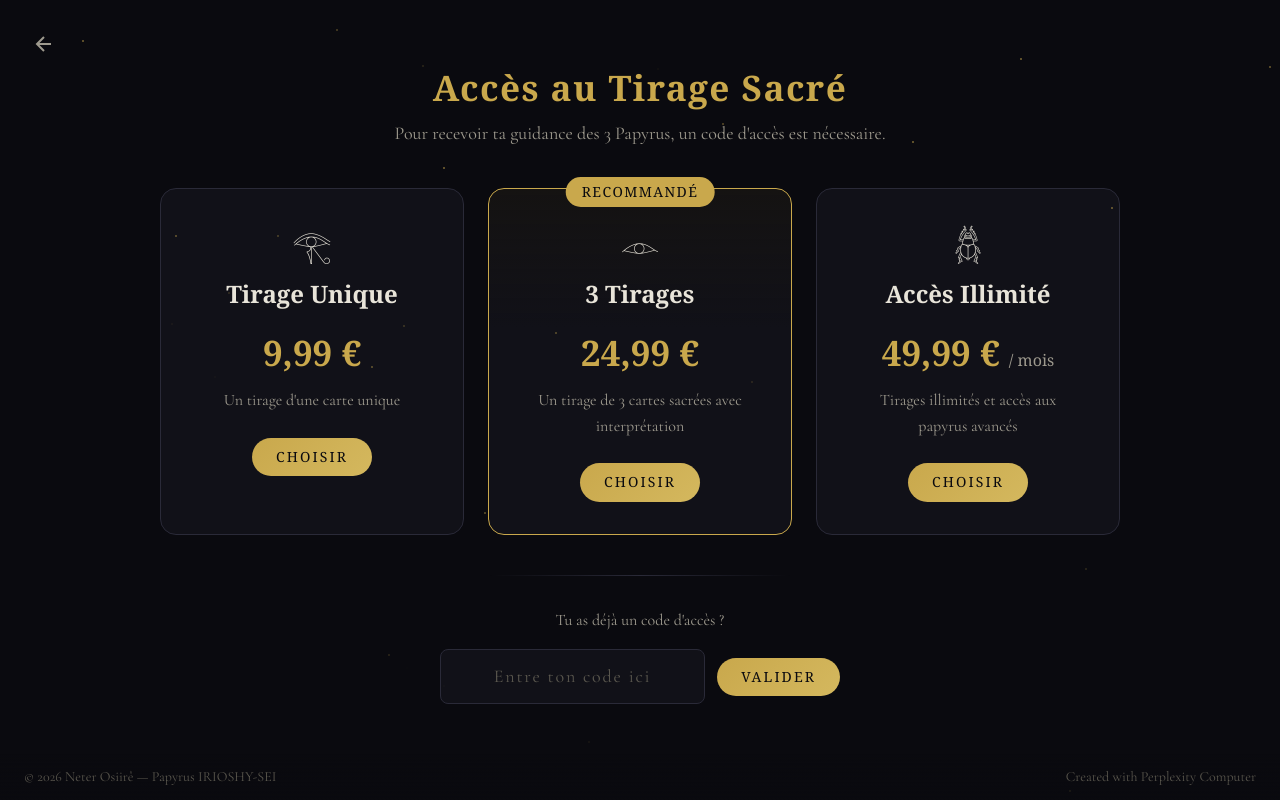
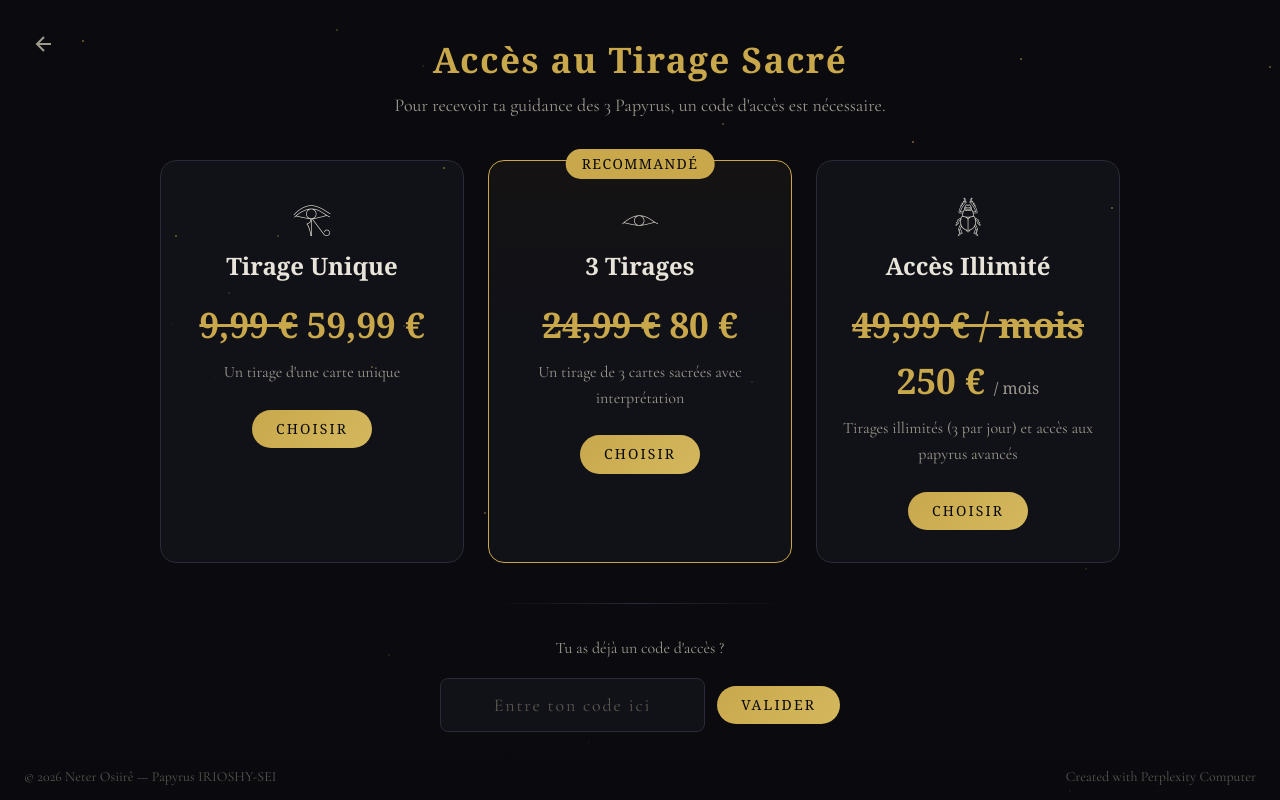
Before and after one commit to neterosiire-rgb/papyrus-irioshy-sei, a plain HTML site: page index.html in a window 1280 px wide. Both pictures are taken after a click on the button "ENTRER DANS L'ORACLE". Drawn offline with nearby package versions, Linux system fonts and the light colour scheme; a web font is replaced by a local one.

Commit message:
Mise à jour des tarifs et texte d'introduction - Nouveaux prix 2026

```diff
--- a/index.html
+++ b/index.html
@@ -60,9 +60,9 @@
       <p class="subtitle">Oracle Divinatoire Sacré</p>
       <p class="subtitle-desc">Tirage des 3 Papyrus — Passé, Présent, Futur</p>
       <p class="welcome-text">
-        Ici, le mystère est la loi. Ce ne sont pas seulement toi qui choisis les papyrus :
-        ce sont aussi les papyrus qui te choisissent.<br>
-        Fais confiance à ton ressenti et laisse-toi guider.
+        Découvre ta guidance sacrée à travers les Papyrus IRIOSHY-SEI.<br><br>             <strong>Nos Tarifs :</strong><br>             📜 Tirage Unique — <s>9,99 €</s> <strong>59,99 €</strong><br>             📜 3 Tirages (Recommandé) — <s>24,99 €</s> <strong>80 €</strong><br>             📜 Accès Illimité — <s>49,99 € / mois</s> <strong>250 € / mois</strong><br>             <em>Tirages illimités (3 par jour)</em>
+
+
       </p>
       <p class="author-credit">Par Neter Osiirê</p>
       <button class="btn-sacred" id="btn-start" aria-label="Commencer le tirage">
@@ -87,7 +87,7 @@
             <span class="access-icon">𓂀</span>
             <h3>Tirage Unique</h3>
           </div>
-          <p class="access-price">9,99 €</p>
+          <p class="access-price"><s>9,99 €</s> 59,99 €</p>
           <p class="access-detail">Un tirage d'une carte unique</p>
           <button class="btn-sacred btn-small" data-plan="single">Choisir</button>
         </div>
@@ -98,7 +98,7 @@
             <span class="access-icon">𓁹</span>
             <h3>3 Tirages</h3>
           </div>
-          <p class="access-price">24,99 €</p>
+          <p class="access-price"><s>24,99 €</s> 80 €</p>
           <p class="access-detail">Un tirage de 3 cartes sacrées avec interprétation</p>
           <button class="btn-sacred btn-small" data-plan="triple">Choisir</button>
         </div>
@@ -108,8 +108,8 @@
             <span class="access-icon">𓆣</span>
             <h3>Accès Illimité</h3>
           </div>
-          <p class="access-price">49,99 € <span class="price-period">/ mois</span></p>
-          <p class="access-detail">Tirages illimités et accès aux papyrus avancés</p>
+          <p class="access-price"><s>49,99 € / mois</s> 250 € <span class="price-period">/ mois</span></p>
+          <p class="access-detail">Tirages illimités (3 par jour) et accès aux papyrus avancés</p>
           <button class="btn-sacred btn-small" data-plan="unlimited">Choisir</button>
         </div>
       </div>
```
